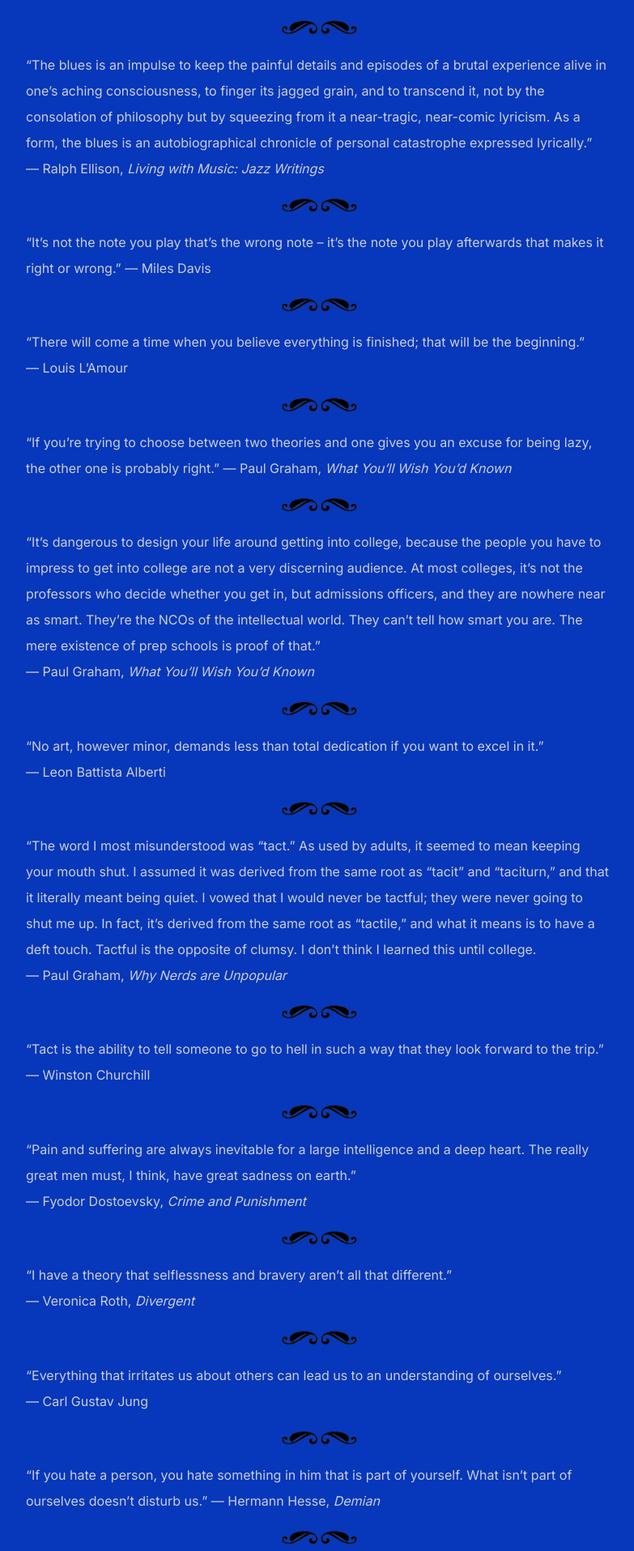
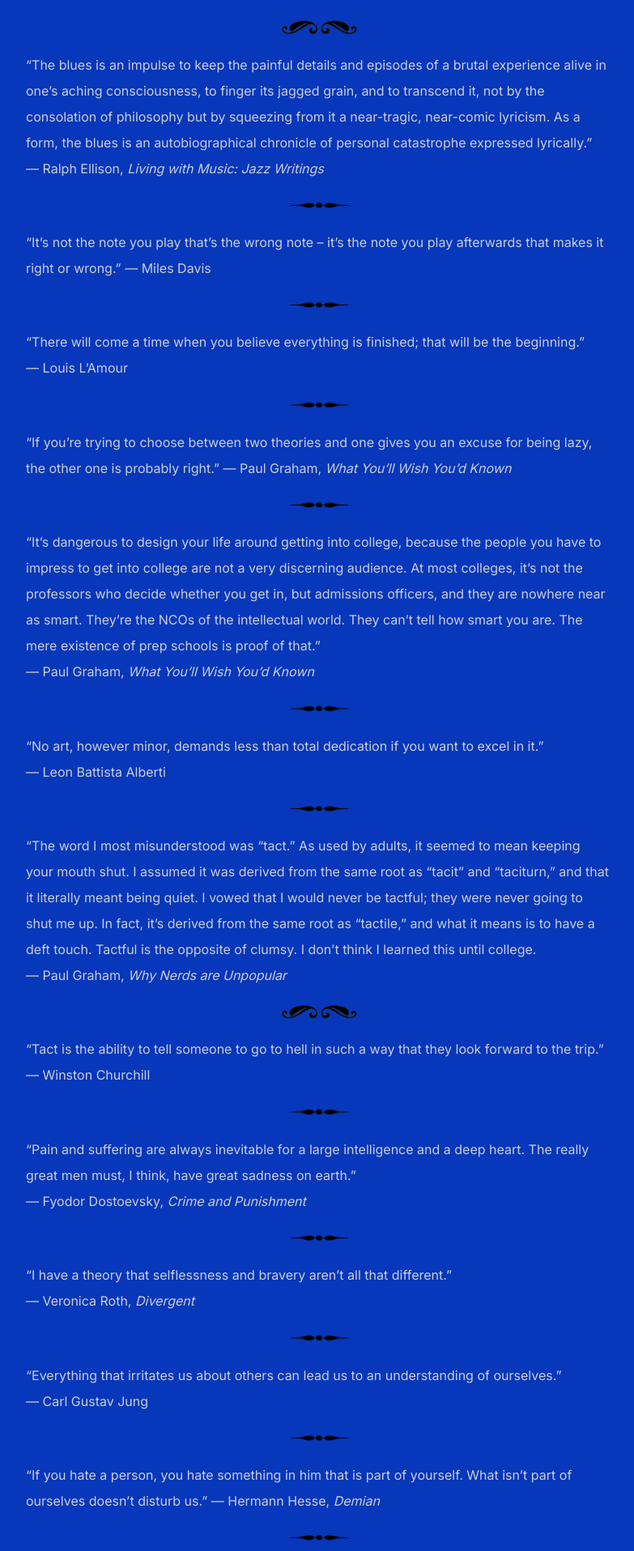
Before and after one commit to shihankanungo/shihankanungo.github.io, a Jekyll site: the page built from personal.md, in a window 1280 px wide. Shown: the part 4416-6331 px from the top of the page at 81% size, without its empty margins (248-1031 px from the left). Built offline with Jekyll 4.4.1, drawn with Linux system fonts in a browser that asks for light colours.

Commit message:
Update personal.md

```diff
--- a/personal.md
+++ b/personal.md
@@ -56,27 +56,27 @@
 
 "The blues is an impulse to keep the painful details and episodes of a brutal experience alive in one's aching consciousness, to finger its jagged grain, and to transcend it, not by the consolation of philosophy but by squeezing from it a near-tragic, near-comic lyricism. As a form, the blues is an autobiographical chronicle of personal catastrophe expressed lyrically." <br> --- Ralph Ellison, <i>Living with Music: Jazz Writings</i>
 
-![separator](images/sep.png)
+![separator](images/septhin.png)
 
 "It’s not the note you play that’s the wrong note – it’s the note you play afterwards that makes it right or wrong." --- Miles Davis
 
-![separator](images/sep.png)
+![separator](images/septhin.png)
 
 "There will come a time when you believe everything is finished; that will be the beginning." <br> --- Louis L'Amour
 
-![separator](images/sep.png)
+![separator](images/septhin.png)
 
 "If you're trying to choose between two theories and one gives you an excuse for being lazy, the other one is probably right." --- Paul Graham, <i>What You'll Wish You'd Known</i>
 
-![separator](images/sep.png)
+![separator](images/septhin.png)
 
 "It's dangerous to design your life around getting into college, because the people you have to impress to get into college are not a very discerning audience. At most colleges, it's not the professors who decide whether you get in, but admissions officers, and they are nowhere near as smart. They're the NCOs of the intellectual world. They can't tell how smart you are. The mere existence of prep schools is proof of that." <br> --- Paul Graham, <i>What You'll Wish You'd Known</i>
 
-![separator](images/sep.png)
+![separator](images/septhin.png)
 
 "No art, however minor, demands less than total dedication if you want to excel in it." <br> --- Leon Battista Alberti
 
-![separator](images/sep.png)
+![separator](images/septhin.png)
 
 "The word I most misunderstood was "tact." As used by adults, it seemed to mean keeping your mouth shut. I assumed it was derived from the same root as "tacit" and "taciturn," and that it literally meant being quiet. I vowed that I would never be tactful; they were never going to shut me up. In fact, it's derived from the same root as "tactile," and what it means is to have a deft touch. Tactful is the opposite of clumsy. I don't think I learned this until college. <br>
 --- Paul Graham, <i>Why Nerds are Unpopular</i>
@@ -85,23 +85,23 @@
 
 "Tact is the ability to tell someone to go to hell in such a way that they look forward to the trip." --- Winston Churchill
 
-![separator](images/sep.png)
+![separator](images/septhin.png)
 
 "Pain and suffering are always inevitable for a large intelligence and a deep heart. The really great men must, I think, have great sadness on earth." <br> --- Fyodor Dostoevsky, <i>Crime and Punishment</i>
 
-![separator](images/sep.png)
+![separator](images/septhin.png)
 
 "I have a theory that selflessness and bravery aren't all that different." <br> --- Veronica Roth, <i>Divergent</i>
 
-![separator](images/sep.png)
+![separator](images/septhin.png)
 
 "Everything that irritates us about others can lead us to an understanding of ourselves." <br> --- Carl Gustav Jung
 
-![separator](images/sep.png)
+![separator](images/septhin.png)
 
 "If you hate a person, you hate something in him that is part of yourself. What isn't part of ourselves doesn't disturb us." --- Hermann Hesse, <i>Demian</i>
 
-![separator](images/sep.png)
+![separator](images/septhin.png)
 
 "Vanity and pride are different things, though the words are often used synonymously. A person may be proud without being vain. Pride relates more to our opinion of ourselves, vanity to what we would have others think of us." --- Jane Austen, <i>Pride and Prejudice</i>
 
@@ -117,19 +117,19 @@
 
 "It is the time you have wasted for your rose that makes your rose so important. <br> --- Antoine de Saint-Exupéry, <i>The Little Prince</i>
 
-![separator](images/sep.png)
+![separator](images/septhin.png)
 
 "Weeds are flowers, too, once you get to know them." --- A.A. Milne
 
-![separator](images/sep.png)
+![separator](images/septhin.png)
 
 "The measure of intelligence is the ability to change." --- Albert Einstein
 
-![separator](images/sep.png)
+![separator](images/septhin.png)
 
 "Compassion is the basis of morality." --- Arthur Schopenhauer
 
-![separator](images/sep.png)
+![separator](images/septhin.png)
 
 "The longer and more carefully we look at a funny story, the sadder it becomes." <br> --- Nikolai V. Gogol
 
```
